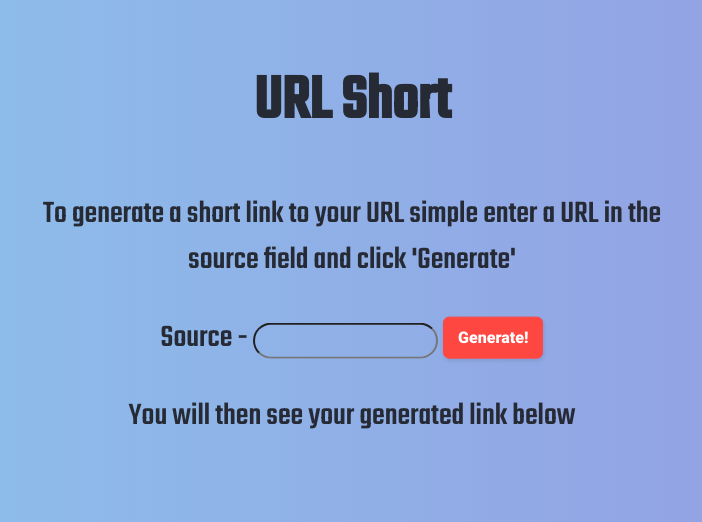
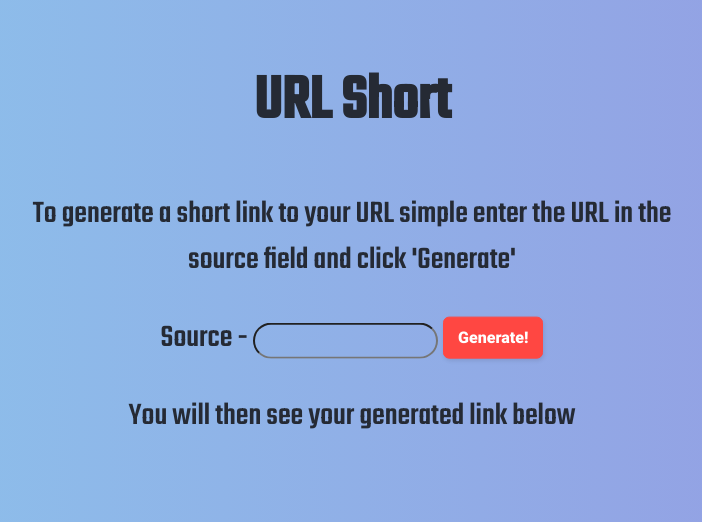
Before and after one commit to logan-bobo/url_shortener, a Django app: page / in a window 1280 px wide. Shown: the part 158-680 px from the top of the page, without its empty margins (288-990 px from the left). Run offline with Django 3.2, Linux system fonts and the light colour scheme.

Commit message:
update instructions to generate

```diff
--- a/src/shortening_service/templates/shortening_service/index.html
+++ b/src/shortening_service/templates/shortening_service/index.html
@@ -1,7 +1,7 @@
 <!DOCTYPE html>
 <html>
 <head>
-    <title>URL Short</title>
+    <title>URL Short </title>
     <link rel="preconnect" href="https://fonts.googleapis.com">
     <link rel="preconnect" href="https://fonts.gstatic.com" crossorigin>
     <link href="https://fonts.googleapis.com/css2?family=Teko:wght@300;500&display=swap" rel="stylesheet">
@@ -70,10 +70,10 @@
 <body>
     <div id="main_box">
         <div id="header">
-            <h1>URL Short</h1>
+            <h1>URL Short </h1>
         </div>
         <div>
-            <p>To generate a short link to your URL simple enter a URL in the source field and click 'Generate' </p>
+            <p>To generate a short link to your URL simple enter the URL in the source field and click 'Generate' </p>
         </div>
         <div>
             <label>Source - </label>
```
